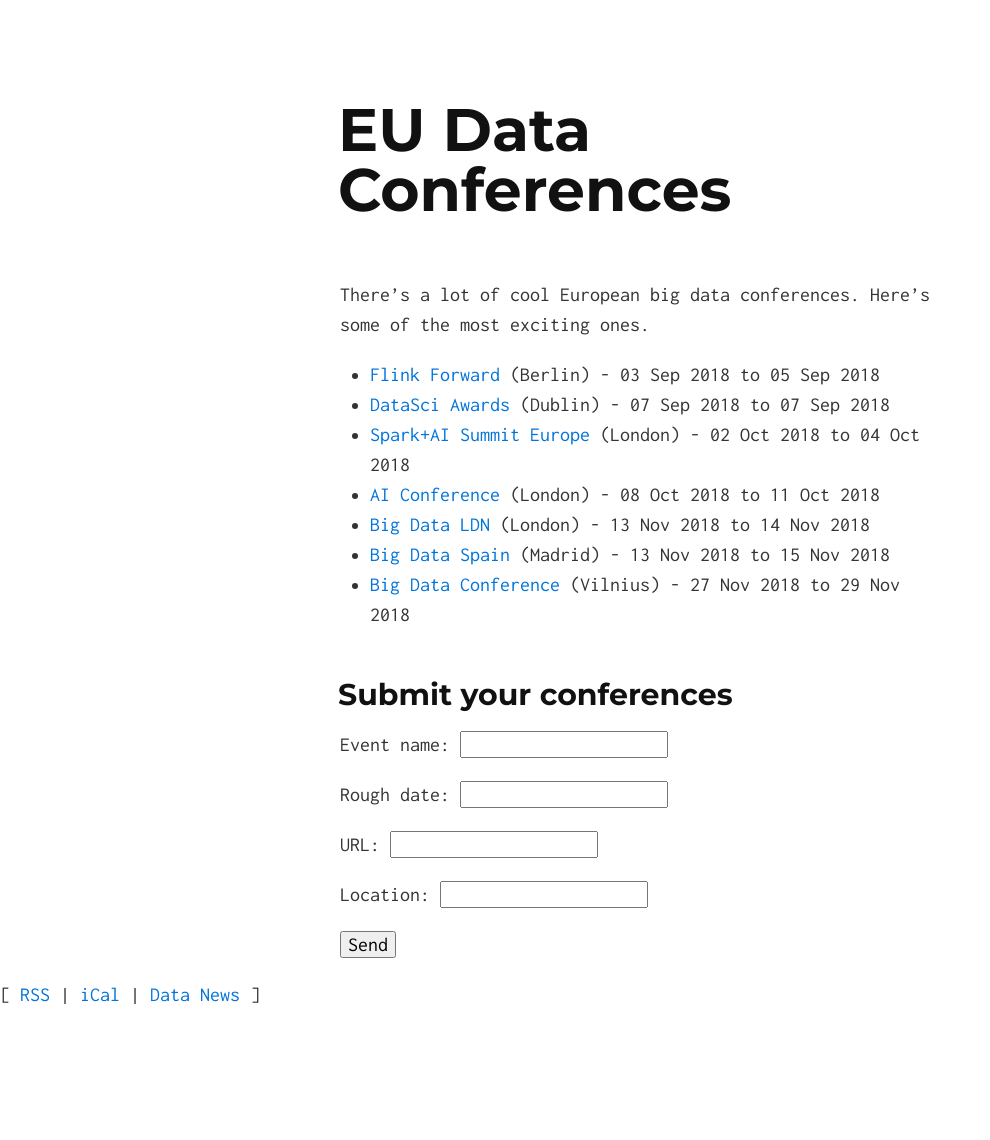
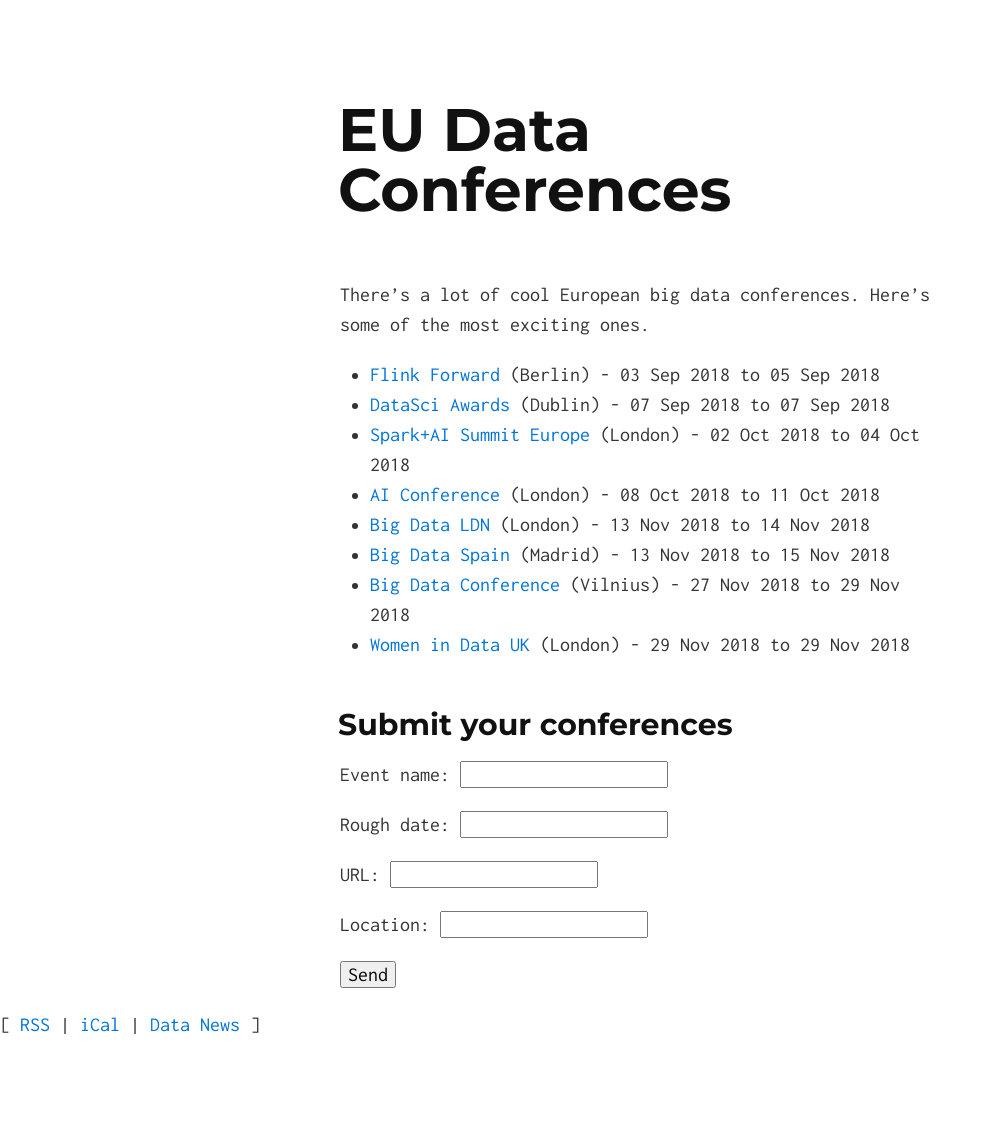
Before and after one commit to eudataconf/eudataconf, a Jekyll site: the page built from index.md, in a window 1280 px wide. Shown: the whole page, without its empty margins (0-990 px from the left). Built offline with Jekyll 4.4.1, drawn with Linux system fonts in a browser that asks for light colours; a script that is not in the unit is left out; before the commit the page ends 1110 px from its top, so only the background shows below that.

Commit message:
Add women in data uk

```diff
--- a/_data/conferences.yml
+++ b/_data/conferences.yml
@@ -48,3 +48,10 @@
     startdate: 2018-11-27
     uid: 34
     uri: 'https://www.bigdataconference.lt/'
+  - enddate: 2018-11-29
+    location: London
+    name: Women in Data UK
+    roughdate: 29 November 2018
+    startdate: 2018-11-29
+    uid: 35
+    uri: 'http://womenindata.co.uk'
```
